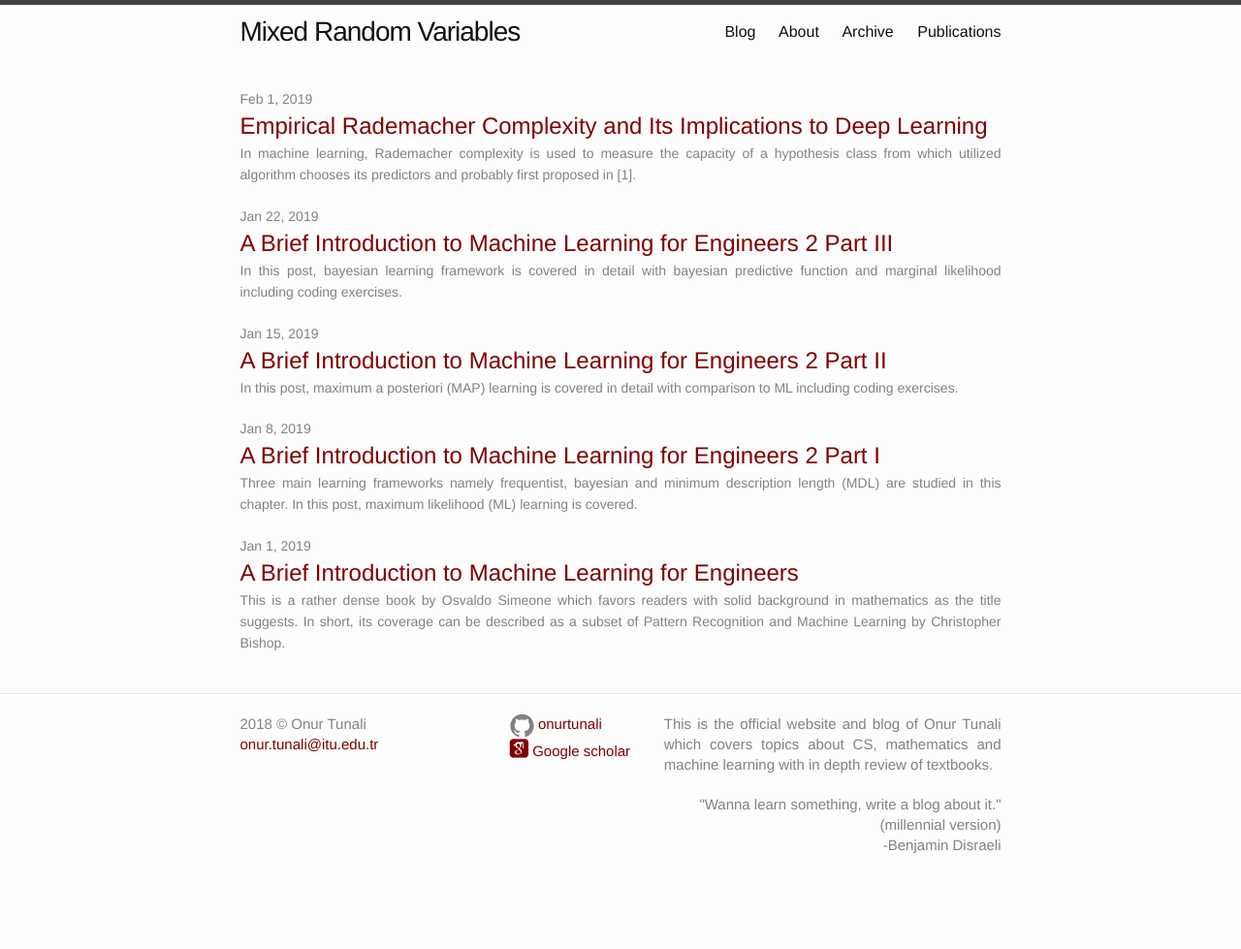
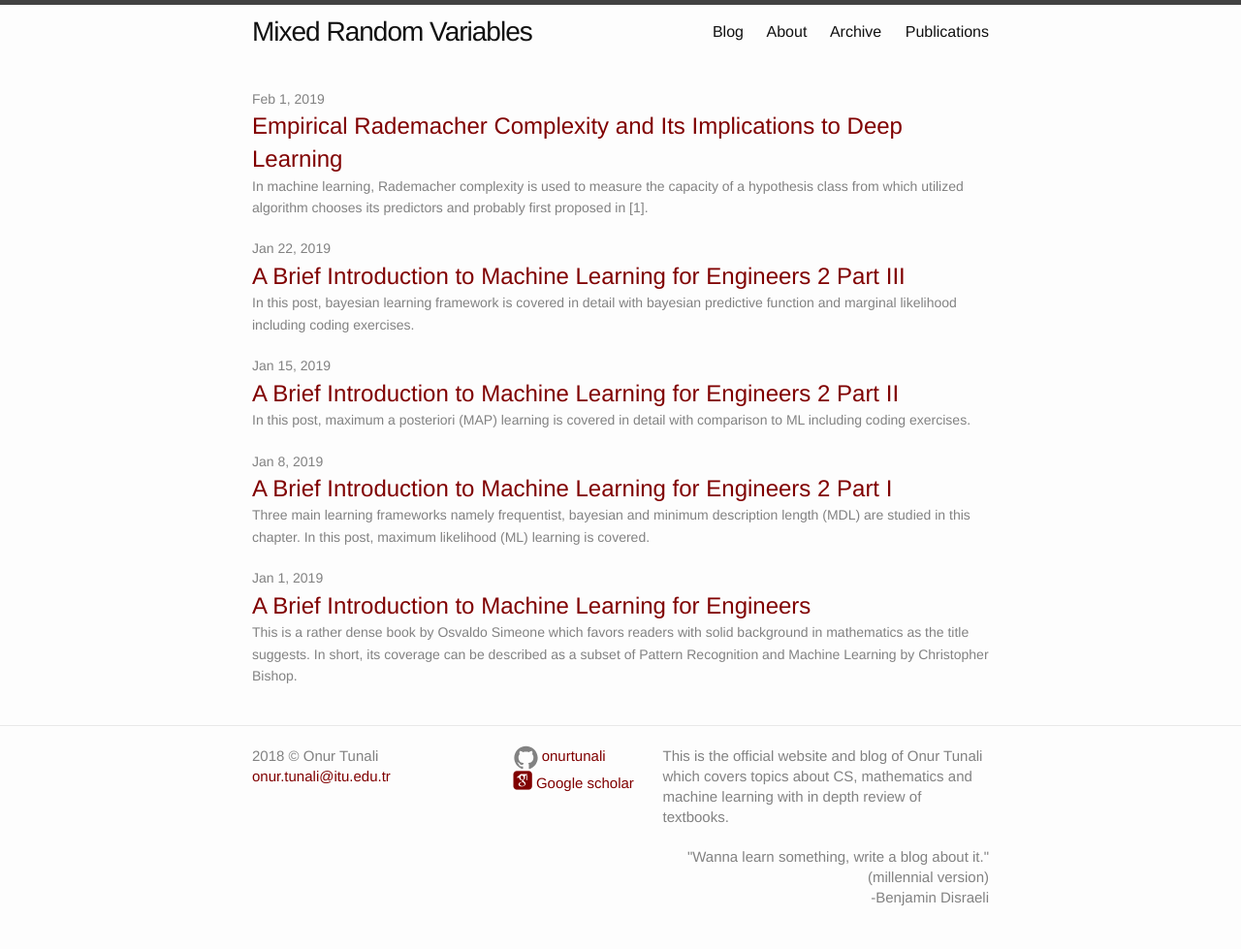
Before and after one commit to onurtunali/onurtunali.github.io, a Jekyll site: the page built from index.html, in a window 1280 px wide. Shown: the whole page at 97% size. Built offline with Jekyll 4.4.1, drawn with Linux system fonts in a browser that asks for light colours; some web fonts are replaced; the list of posts is cut into pages by our own code; before the commit the page ends 924 px from its top, so only the background shows below that.

```diff
--- a/_layouts/default.html
+++ b/_layouts/default.html
@@ -1,6 +1,8 @@
 <!DOCTYPE html>
 <html>
-    <script type="text/javascript" src="http://cdn.mathjax.org/mathjax/latest/MathJax.js?config=TeX-AMS-MML_HTMLorMML"></script>
+
+
+    <script src='https://cdnjs.cloudflare.com/ajax/libs/mathjax/2.7.5/latest.js?config=TeX-MML-AM_CHTML' async></script>
 
   {% include head.html %}
 
--- a/_sass/_base.scss
+++ b/_sass/_base.scss
@@ -23,7 +23,7 @@
     -o-font-feature-settings: "kern" 1;
     font-feature-settings: "kern" 1;
     font-kerning: normal;
-    text-align:justify;
+    text-align:left;
 }
 
 
--- a/_sass/_layout.scss
+++ b/_sass/_layout.scss
@@ -216,7 +216,7 @@
     text-align:left;
 
     @include media-query($on-laptop) {
-        font-size: 36px;
+        font-size: 34px;
     }
 }
 
--- a/css/main.scss
+++ b/css/main.scss
@@ -24,7 +24,7 @@
 $grey-color-dark:  darken($grey-color, 25%);
 
 // Width of the content area
-$content-width:    825px;
+$content-width:    800px;
 $text-align:left;
 
 $on-palm:          600px;
```
